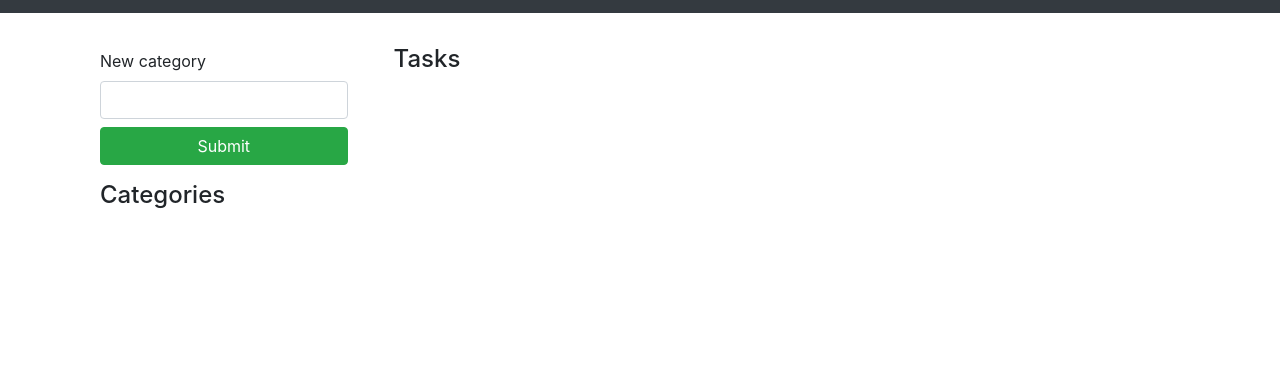
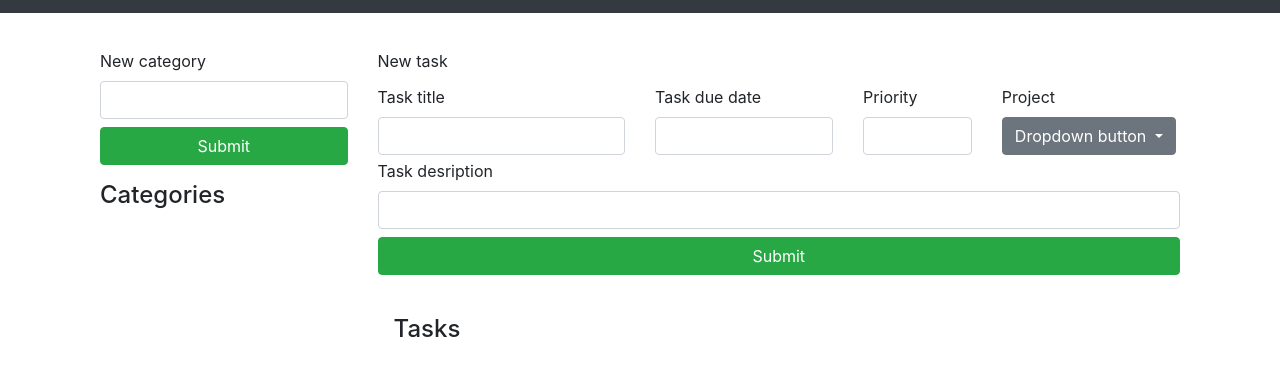
Before and after one commit to jessicafarias/TodoList, a plain HTML site: page index.html in a window 1280 px wide. Shown: the part 53-428 px from the top of the page. Drawn offline with Linux system fonts and the light colour scheme.

Commit message:
Add form to create new todos

```diff
--- a/index.html
+++ b/index.html
@@ -33,6 +33,51 @@
 
         <!-- MAIN CONTENT -->
         <div class="col-9 py-3">
+          <div>
+
+            <form>
+              <div class="form-group">
+                <label class="form-text">New task</label>
+                <div class="row">
+                  <div class="col-4">
+                    <label class="form-text">Task title</label>
+                    <input class="form-control" id="new_task_title">
+                  </div>
+                  <div class="col-3">
+                    <label class="form-text">Task due date</label>
+                    <input class="form-control" id="new_task_due_date">
+                  </div>
+                  <div class="col-2">
+                    <label class="form-text">Priority</label>
+                    <input class="form-control" id="new_task_priority">
+                  </div>
+                  <div class="col-3">
+                    <label class="form-text">Project</label>
+                    <div class="dropdown w-100">
+                      <button class="btn btn-secondary dropdown-toggle" type="button" id="dropdownMenuButton" data-toggle="dropdown" aria-haspopup="true" aria-expanded="false">
+                        Dropdown button
+                      </button>
+                      <div class="dropdown-menu" id="dropdown" aria-labelledby="dropdownMenuButton"></div>
+                    </div>
+                  </div>
+                </div>
+                <div class="row">
+                  <div class="col-12">
+                    <label class="form-text">Task desription</label>
+                    <input class="form-control" id="new_task_description">
+                  </div>
+                </div>
+                <div class="row">
+                  <div class="col-12">
+                    <div class="pt-2 pb-4">
+                      <div class="btn btn-success w-100" id="create_project">Submit</div>
+                    </div>
+                  </div>
+                </div>
+              </div>
+            </form>
+
+          </div>
           <h4 class="pl-3">Tasks</h4>
           <ul class="list-group" id="tasks_container">
           </ul>
```
Also changed, not shown: main.js.
